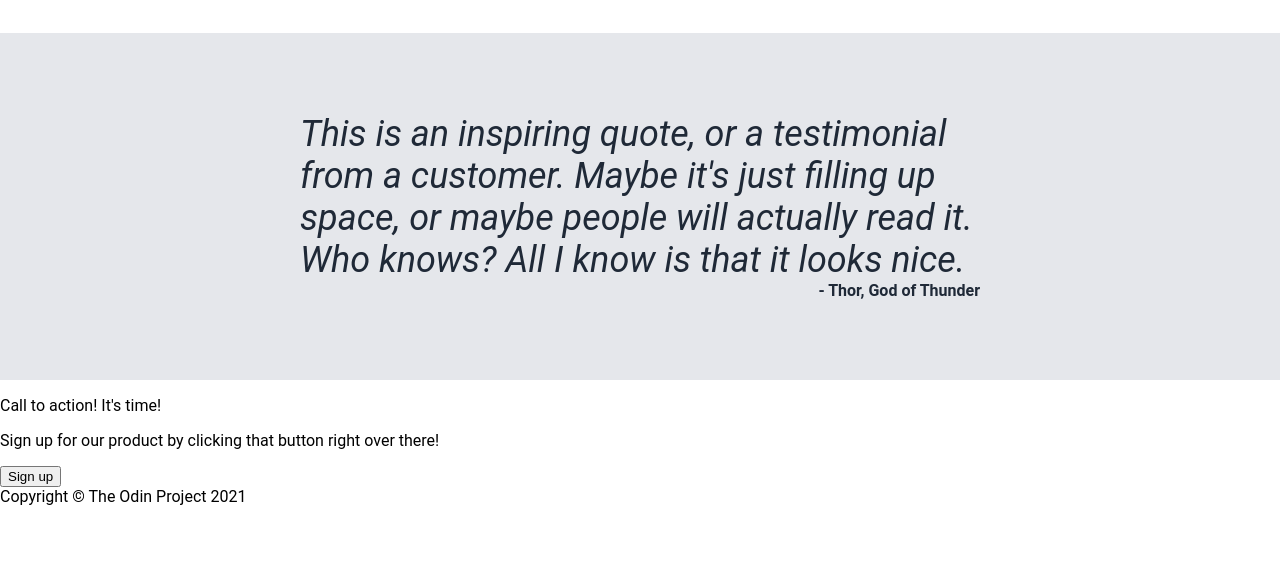
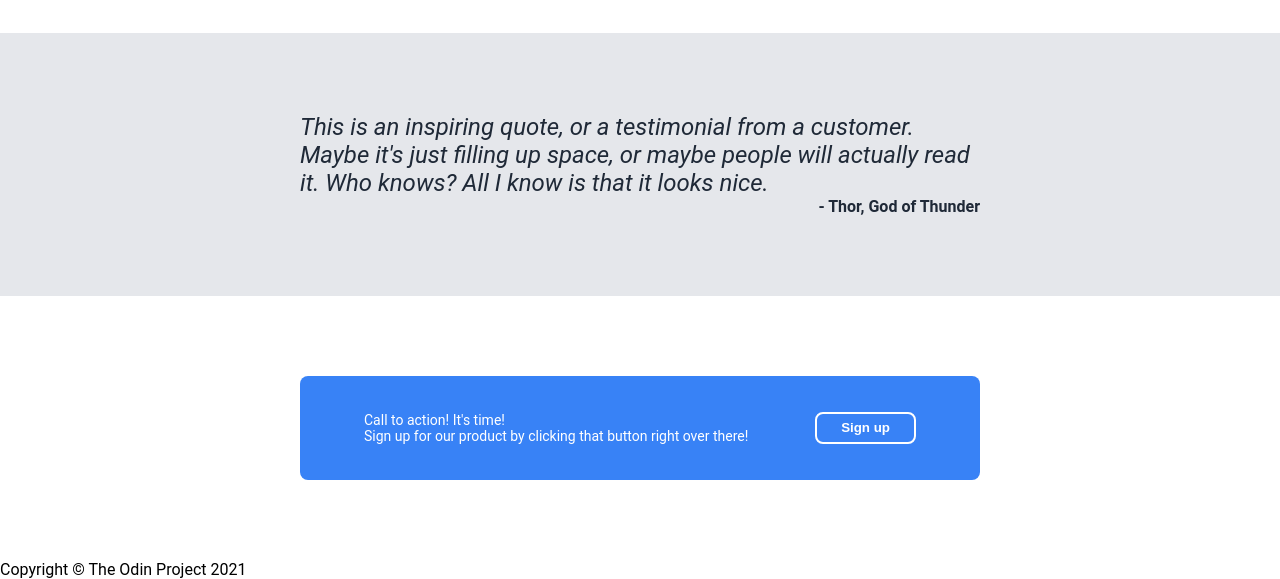
Before and after one commit to teanaie/odin-landing-page, a plain HTML site: page index.html in a window 1280 px wide. Shown: the part 741-1320 px from the top of the page. Before the commit the page ends 1247 px from the top, so only its background shows below. Drawn offline with Linux system fonts and the light colour scheme.

Commit message:
Add styling for modal

```diff
--- a/style.css
+++ b/style.css
@@ -38,7 +38,9 @@ ul {
 }
 
 #about .info {
+    flex-wrap: wrap;
     min-width: 0;
+    overflow: hidden;
 }
 
 .title {
@@ -87,7 +89,7 @@ ul {
     margin: 0 24px;
 }
 
-.img > p {
+.img p {
     font-size: 14px;
     text-align: center;
 }
@@ -100,10 +102,42 @@ ul {
 
 .quote {
     font-style: italic;
-    font-size: 36px;
+    font-size: 24px;
+    flex-wrap: wrap;
+    min-width: 0;
 }
 
 .name {
     font-weight: bold;
     text-align: right;
 }
+
+#modal {
+    background-color: #3882F6;
+    color: white;
+    font-size: 14px;
+    display: flex;
+    justify-content: space-between;
+    margin: 80px 300px;
+    padding: 36px 64px;
+    border-radius: 8px;
+}
+
+#modal .text {
+    display: flex;
+    flex-direction: column;
+}
+
+#modal p {
+    margin: 0;
+    padding: 0;
+}
+
+#modal .signup {
+    background-color: #3882F6;
+    color: white;
+    border: 2px solid white;
+    border-radius: 8px;
+    padding: 6px 24px;
+    font-weight: bold;
+}
```
